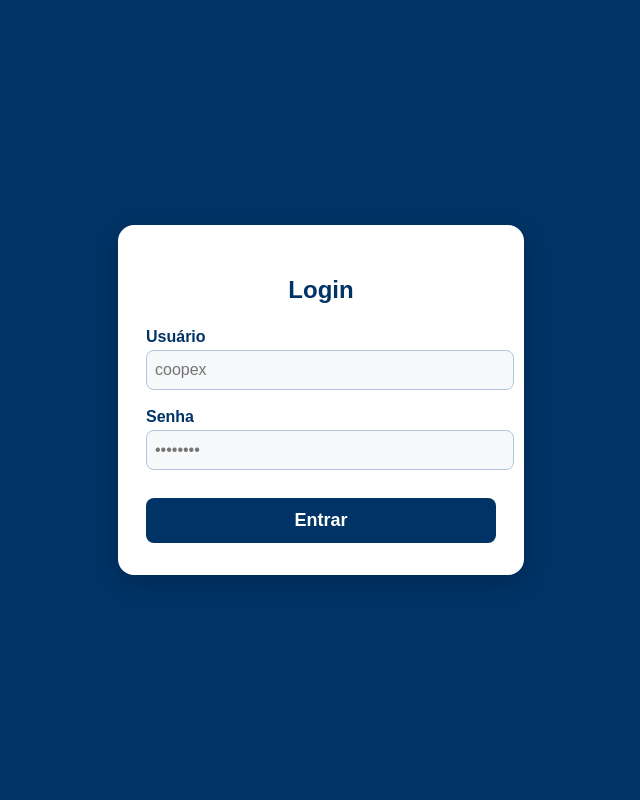
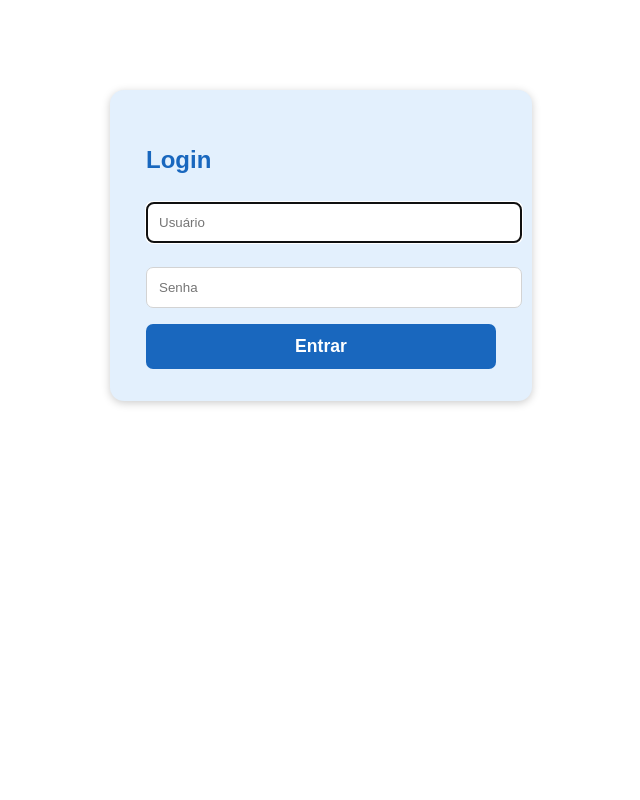
Before and after one commit to Coopex-entregas/asdfghjkl, a Flask app: page / in a window 1280 px wide. Shown: the whole page, without its empty margins (319-959 px from the left). Run offline with Flask 3, Linux system fonts and the light colour scheme; parts of the project's set-up code (start-up, migrations or seed data) failed here and were passed over.

Commit message:
Update login.html

```diff
--- a/templates/login.html
+++ b/templates/login.html
@@ -1,94 +1,30 @@
 <!DOCTYPE html>
-<html lang="pt-br">
+<html lang="pt">
 <head>
     <meta charset="UTF-8">
-    <title>Login - Painel Coopex</title>
-    <meta name="viewport" content="width=device-width, initial-scale=1">
+    <title>Painel de Login</title>
     <style>
-        body {
-            background: #003366;
-            color: #fff;
-            font-family: Arial, sans-serif;
-            display: flex;
-            align-items: center;
-            justify-content: center;
-            min-height: 100vh;
-            margin: 0;
-        }
-        .login-container {
-            background: #fff;
-            color: #003366;
-            border-radius: 16px;
-            box-shadow: 0 8px 24px rgba(0,0,0,0.18);
-            padding: 32px 28px;
-            max-width: 350px;
-            width: 90vw;
-            display: flex;
-            flex-direction: column;
-        }
-        .login-container h2 {
-            text-align: center;
-            margin-bottom: 24px;
-            color: #003366;
-        }
-        .login-container label {
-            font-weight: bold;
-            margin-bottom: 4px;
-        }
-        .login-container input[type="text"],
-        .login-container input[type="password"] {
-            width: 100%;
-            padding: 10px 8px;
-            margin-bottom: 18px;
-            border: 1px solid #b0c4de;
-            border-radius: 8px;
-            background: #f6f8fa;
-            font-size: 16px;
-        }
-        .login-container button {
-            background: #003366;
-            color: #fff;
-            padding: 12px;
-            border: none;
-            border-radius: 8px;
-            font-size: 18px;
-            font-weight: bold;
-            cursor: pointer;
-            margin-top: 10px;
-        }
-        .login-container button:hover {
-            background: #0050b3;
-        }
-        .msg {
-            margin: 0 0 10px 0;
-            color: #d8000c;
-            text-align: center;
-            font-size: 16px;
-        }
-        @media (max-width: 400px) {
-            .login-container {
-                padding: 18px 8px;
-            }
-        }
+        body { background: #fff; color: #222; font-family: Arial; }
+        .container { max-width: 350px; margin: 90px auto; background: #e3f0fd; border-radius: 14px; box-shadow: 0 2px 8px #ccc; padding: 36px 36px 32px 36px; }
+        h2 { color: #1967be; }
+        input[type="text"], input[type="password"] { width: 100%; padding: 12px; margin: 8px 0 16px 0; border-radius: 7px; border: 1px solid #d3d3d3;}
+        button { background: #1967be; color: #fff; border: none; border-radius: 7px; padding: 12px 0; width: 100%; font-size: 1.1em; font-weight: bold; }
+        .erro { color: red; margin-bottom: 10px; text-align: center;}
     </style>
 </head>
 <body>
-    <form class="login-container" method="POST" action="{{ url_for('login') }}">
+    <div class="container">
         <h2>Login</h2>
-        {% with messages = get_flashed_messages(with_categories=true) %}
-          {% if messages %}
-            {% for category, message in messages %}
-              <div class="msg">{{ message }}</div>
-            {% endfor %}
-          {% endif %}
+        {% with messages = get_flashed_messages() %}
+            {% if messages %}
+                <div class="erro">{{ messages[0] }}</div>
+            {% endif %}
         {% endwith %}
-        <label for="nome">Usuário</label>
-        <input type="text" id="nome" name="nome" required placeholder="coopex" autocomplete="username">
-
-        <label for="senha">Senha</label>
-        <input type="password" id="senha" name="senha" required placeholder="••••••••" autocomplete="current-password">
-
-        <button type="submit">Entrar</button>
-    </form>
+        <form method="POST">
+            <input type="text" name="usuario" placeholder="Usuário" required autofocus>
+            <input type="password" name="senha" placeholder="Senha" required>
+            <button type="submit">Entrar</button>
+        </form>
+    </div>
 </body>
 </html>
```
